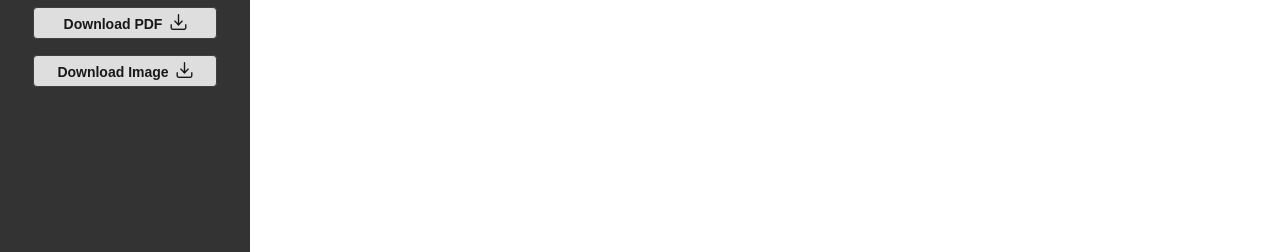
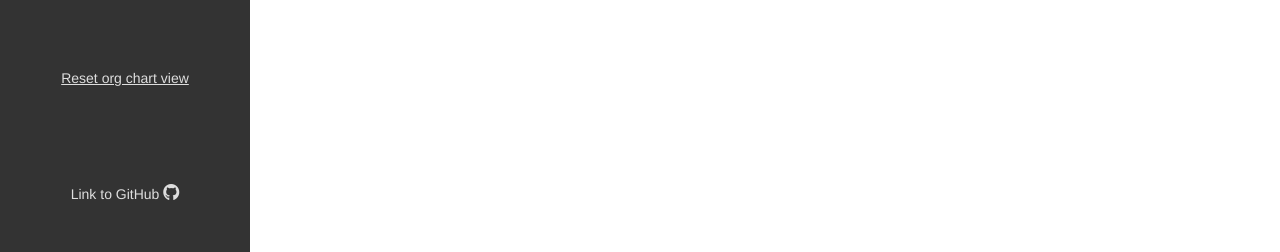
Before and after one commit to cd-roman/org-chart, a React (Create React App) app: page / in a window 1280 px wide. Shown: the part 452-704 px from the top of the page. Built offline with nearby package versions, Linux system fonts and the light colour scheme; no server answers; what axios-mock-adapter would draw is missing.

Commit message:
Enhance OrgChart component with new styling and functionality; add GitHub link, reset position button, and current year display.

```diff
--- a/src/components/DownloadButtonsContainer/DownloadButtonsContainer.styles.tsx
+++ b/src/components/DownloadButtonsContainer/DownloadButtonsContainer.styles.tsx
@@ -12,6 +12,10 @@ export const DownloadContainer = styled.div`
     width: 180px;
     line-height: 1.5;
     color: #dedede;
+  }
+
+  @media (min-width: 1600px) {
+    gap: 20px;
   }
 `;
 
--- a/src/components/OrgChart/OrgChart.styles.tsx
+++ b/src/components/OrgChart/OrgChart.styles.tsx
@@ -84,6 +84,7 @@ export const Sidebar = styled.div`
   left: 0;
   height: 100%;
   width: 250px;
+  padding: 0 35px;
   background-color: #333;
   color: #fff;
   z-index: 1;
@@ -91,15 +92,54 @@ export const Sidebar = styled.div`
   h1 {
     margin-top: 32px;
     color: #dedede;
-  }
 
-  .copyright {
-    margin-bottom: 32px;
-    color: #dedede;
-    font-size: 0.875rem;
+    @media (min-width: 1600px) {
+      margin-top: 48px;
+    }
   }
 
   @media (max-width: 999px) {
     display: none;
   }
 `;
+
+export const ResetPositionDescription = styled.p`
+  font-size: 0.875rem;
+  width: 180px;
+  line-height: 1.5;
+  color: #dedede;
+`;
+
+export const ResetPositionButton = styled.p`
+  color: #dedede;
+  text-decoration: underline;
+  font-size: 0.875rem;
+  cursor: pointer;
+  transition: color 0.3s, transform 0.3s;
+  text-align: center;
+
+  &:hover {
+    color: #fff;
+  }
+`;
+
+export const GitHubLink = styled.a`
+  color: #dedede;
+  font-size: 0.875rem;
+  cursor: pointer;
+  transition: color 0.3s, transform 0.3s;
+
+  &:hover {
+    color: #fff;
+  }
+`;
+
+export const TextContainer = styled.p`
+  margin-bottom: 32px;
+  color: #dedede;
+  font-size: 0.875rem;
+
+  @media (min-width: 1600px) {
+    margin-bottom: 48px;
+  }
+`;
--- a/src/components/OrgChart/OrgChart.tsx
+++ b/src/components/OrgChart/OrgChart.tsx
@@ -5,6 +5,7 @@ import EmployeeForm from "../AddEmployee/AddEmployee";
 import EditEmployeeForm from "../EditEmployeeForm/EditEmployeeForm";
 import OrgChartControls from "../OrgChartControls/OrgChartControls";
 import Spinner from "../Spinner/Spinner";
+import { getCurrentYear } from "../../utils/dateUtils";
 import DownloadButtonsContainer from "../DownloadButtonsContainer/DownloadButtonsContainer";
 import {
   downloadOrgChartAsPDF,
@@ -17,6 +18,9 @@ import {
   ResponsiveMessageContainer,
   ResponsiveMessage,
   Sidebar,
+  GitHubLink,
+  ResetPositionButton,
+  TextContainer,
 } from "./OrgChart.styles";
 
 const LazyOrgChart = React.lazy(() => import("./OrganizationChartWrapper"));
@@ -47,6 +51,8 @@ const OrgChart: React.FC = () => {
     handleEditEmployee,
   } = useEmployeeNode();
 
+  const year = getCurrentYear();
+
   return (
     <>
       <Sidebar>
@@ -55,12 +61,20 @@ const OrgChart: React.FC = () => {
           onDownloadPDF={() => downloadOrgChartAsPDF(resetZoom, setZoom)}
           onDownloadImage={() => downloadOrgChartAsImage(resetZoom, setZoom)}
         />
-        <p className="copyright">Organizational Chart, 2025</p>
+        <ResetPositionButton onClick={handleCenterClick}>
+          Reset org chart view
+        </ResetPositionButton>
+        <GitHubLink
+          href="https://github.com/cd-roman/org-chart"
+          target="_blank"
+          rel="noopener noreferrer"
+        >
+          Link to GitHub <i className="pi pi-github" />
+        </GitHubLink>
+        <TextContainer>Organizational Chart, {year}</TextContainer>
       </Sidebar>
       <OrgChartWorkspace>
         <OrgChartControls
-          // onDownloadPDF={() => downloadOrgChartAsPDF(resetZoom, setZoom)}
-          // onDownloadImage={() => downloadOrgChartAsImage(resetZoom, setZoom)}
           onZoomIn={zoomIn}
           onZoomOut={zoomOut}
           onCenterClick={handleCenterClick}
--- /dev/null
+++ b/src/utils/dateUtils.ts
@@ -0,0 +1,3 @@
+export const getCurrentYear = (): number => {
+    return new Date().getFullYear();
+};
```
